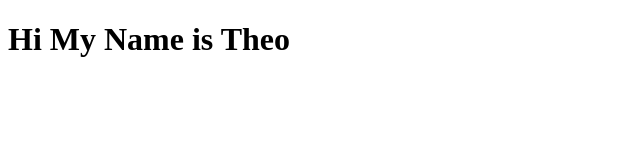
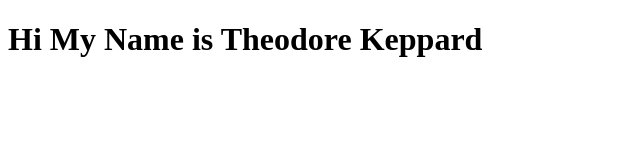
Before and after one commit to Theoligy/First-Github-Reposit, a plain HTML site: page index.html in a window 1280 px wide. Shown: the whole page, without its empty margins (0-640 px from the left). Drawn offline with Linux system fonts and the light colour scheme.

Commit message:
Added My last name

```diff
--- a/index.html
+++ b/index.html
@@ -7,6 +7,6 @@
     <title>Document</title>
 </head>
 <body>
-    <h1>Hi My Name is Theo</h1>
+    <h1>Hi My Name is Theodore Keppard</h1>
 </body>
 </html>
```
Also changed, not shown: 1 other file.
